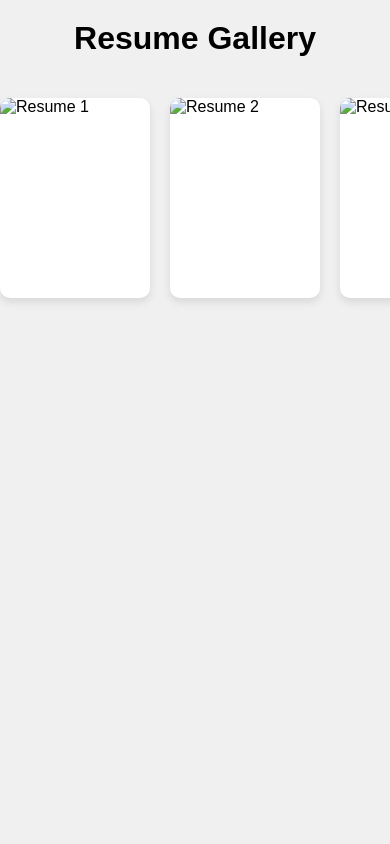
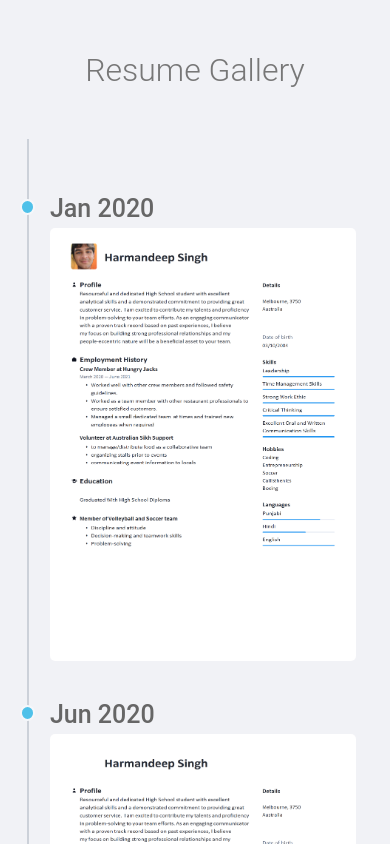
Before and after one commit to Harmanhrm/resumegallary, a plain HTML site: page gallery.html in a window 390 px wide. Shown: the top 844 px of the page. Drawn offline with Linux system fonts and the light colour scheme.

Commit message:
added redacted resumes and updated to a linear timeline for resume display

```diff
--- a/gallery.css
+++ b/gallery.css
@@ -1,52 +1,115 @@
-/* gallery.css */
+* {
+    -webkit-box-sizing: border-box;
+    -moz-box-sizing: border-box;
+    box-sizing: border-box;
+    outline: none;
+}
 
 body {
-    font-family: Arial, sans-serif;
     margin: 0;
-    padding: 0;
-    display: flex;
-    flex-direction: column;
-    align-items: center;
-    background-color: #f0f0f0;
+    padding: 30px 0;
+    font-family: 'Roboto', sans-serif;
+    background: #F1F2F6;
 }
 
 h1 {
-    margin-top: 20px;
+    text-align: center;
+    font-weight: 300;
+    color: #777;
 }
 
-.gallery {
-    display: flex;
-    flex-direction: row;
-    flex-wrap: nowrap;
-    gap: 20px;
-    justify-content: flex-start;
-    padding: 20px;
-    overflow-x: auto;
-    width: 100%;
-    scrollbar-width: none;
-    -ms-overflow-style: none;
+h1 span {
+    font-weight: 600;
 }
 
-.gallery::-webkit-scrollbar {
-    display: none;
+.container {
+    width: 90%;
+    padding: 50px 0;
+    margin: 50px auto;
+    position: relative;
+    overflow: hidden;
+}
+
+.container:before {
+    content: '';
+    position: absolute;
+    top: 0;
+    left: 50%;
+    margin-left: -1px;
+    width: 2px;
+    height: 100%;
+    background: #CCD1D9;
+    z-index: 1;
+}
+
+.timeline-block {
+    width: -webkit-calc(50% - 20px);
+    width: -moz-calc(50% - 20px);
+    width: calc(50% - 20px);
+    display: -webkit-box;
+    display: -webkit-flex;
+    display: -moz-box;
+    display: flex;
+    -webkit-box-pack: justify;
+    -webkit-justify-content: space-between;
+    -moz-box-pack: justify;
+    justify-content: space-between;
+    clear: both;
+    margin-bottom: 30px;
+}
+
+.timeline-block-right {
+    float: right;
+}
+
+.timeline-block-left {
+    float: left;
+    direction: rtl;
+}
+
+.marker {
+    width: 16px;
+    height: 16px;
+    border-radius: 50%;
+    border: 2px solid #F5F7FA;
+    background: #4FC1E9;
+    margin-top: 10px;
+    z-index: 9999;
+}
+
+.timeline-content {
+    width: 100%;
+    padding: 0 15px;
+    color: #666;
+}
+
+.timeline-content h3 {
+    margin-top: 5px;
+    margin-bottom: 5px;
+    font-size: 25px;
+    font-weight: 500;
+}
+
+.timeline-content span {
+    font-size: 15px;
+    color: #a4a4a4;
+}
+
+.timeline-content p {
+    font-size: 14px;
+    line-height: 1.5em;
+    word-spacing: 1px;
+    color: #888;
 }
 
 .gallery-item {
-    min-width: 150px;
-    height: 200px;
-    background-color: #fff;
-    border-radius: 10px;
-    box-shadow: 0 4px 8px rgba(0, 0, 0, 0.1);
-    overflow: hidden;
-    transition: transform 0.3s ease, width 0.3s ease, height 0.3s ease;
-    flex-shrink: 0;
     cursor: pointer;
 }
 
 .gallery-item img {
     width: 100%;
-    height: 100%;
-    object-fit: cover;
+    height: auto;
+    border-radius: 5px;
 }
 
 .gallery-item.expanded {
@@ -80,3 +143,22 @@ h1 {
 .overlay.active {
     display: block;
 }
+
+@media screen and (max-width: 768px) {
+    .container:before {
+        left: 8px;
+        width: 2px;
+    }
+    .timeline-block {
+        width: 100%;
+        margin-bottom: 30px;
+    }
+    .timeline-block-right {
+        float: none;
+    }
+
+    .timeline-block-left {
+        float: none;
+        direction: ltr;
+    }
+}
--- a/gallery.html
+++ b/gallery.html
@@ -8,30 +8,85 @@
 </head>
 <body>
     <h1>Resume Gallery</h1>
-    <div class="gallery">
+    <div class="container">
+        <div class="timeline-block timeline-block-right">
+            <div class="marker"></div>
+            <div class="timeline-content">
+                <h3>Jan 2020</h3>
                 <div class="gallery-item" data-src="resumes/resume_1.pdf">
                     <img src="thumbnails/resume_1.png" alt="Resume 1">
                 </div>
+            </div>
+        </div>
+
+        <div class="timeline-block timeline-block-left">
+            <div class="marker"></div>
+            <div class="timeline-content">
+                <h3>Jun 2020</h3>
                 <div class="gallery-item" data-src="resumes/resume_2.pdf">
                     <img src="thumbnails/resume_2.png" alt="Resume 2">
                 </div>
+            </div>
+        </div>
+
+        <div class="timeline-block timeline-block-right">
+            <div class="marker"></div>
+            <div class="timeline-content">
+                <h3>Dec 2020</h3>
                 <div class="gallery-item" data-src="resumes/resume_3.pdf">
                     <img src="thumbnails/resume_3.png" alt="Resume 3">
                 </div>
+            </div>
+        </div>
+
+        <div class="timeline-block timeline-block-left">
+            <div class="marker"></div>
+            <div class="timeline-content">
+                <h3>May 2021</h3>
                 <div class="gallery-item" data-src="resumes/resume_4.pdf">
                     <img src="thumbnails/resume_4.png" alt="Resume 4">
                 </div>
+            </div>
+        </div>
+
+        <div class="timeline-block timeline-block-right">
+            <div class="marker"></div>
+            <div class="timeline-content">
+                <h3>Nov 2021</h3>
                 <div class="gallery-item" data-src="resumes/resume_5.pdf">
                     <img src="thumbnails/resume_5.png" alt="Resume 5">
                 </div>
+            </div>
+        </div>
+
+        <div class="timeline-block timeline-block-left">
+            <div class="marker"></div>
+            <div class="timeline-content">
+                <h3>Apr 2022</h3>
                 <div class="gallery-item" data-src="resumes/resume_6.pdf">
                     <img src="thumbnails/resume_6.png" alt="Resume 6">
                 </div>
+            </div>
+        </div>
+
+        <div class="timeline-block timeline-block-right">
+            <div class="marker"></div>
+            <div class="timeline-content">
+                <h3>Sep 2022</h3>
                 <div class="gallery-item" data-src="resumes/resume_7.pdf">
                     <img src="thumbnails/resume_7.png" alt="Resume 7">
                 </div>
+            </div>
+        </div>
+
+        <div class="timeline-block timeline-block-left">
+            <div class="marker"></div>
+            <div class="timeline-content">
+                <h3>Latest</h3>
                 <div class="gallery-item" data-src="resumes/resume_8.pdf">
                     <img src="thumbnails/resume_8.png" alt="Resume 8">
+                </div>
+            </div>
         </div>
     </div>
     <div class="overlay"></div>
@@ -54,7 +109,7 @@
                 const src = item.getAttribute('data-src');
                 const img = document.createElement('img');
                 img.src = `thumbnails/${src.split('/').pop().replace('.pdf', '.png')}`;
-                img.alt = item.querySelector('iframe').src.split('/').pop().replace('.pdf', '');
+                img.alt = src.split('/').pop().replace('.pdf', '');
                 item.innerHTML = '';
                 item.appendChild(img);
                 item.classList.remove('expanded');
```
Also changed, not shown: thumbnails/resume_1.png (added), thumbnails/resume_2.png (added), thumbnails/resume_3.png (added), thumbnails/resume_4.png (added), thumbnails/resume_5 conv/resume_5 conv 2.png (added), thumbnails/resume_5.png (added), thumbnails/resume_6.png (added), thumbnails/resume_7.png (added), thumbnails/resume_8.png (added), 8 other files. Lines whose indentation alone changed are shown as unchanged.
